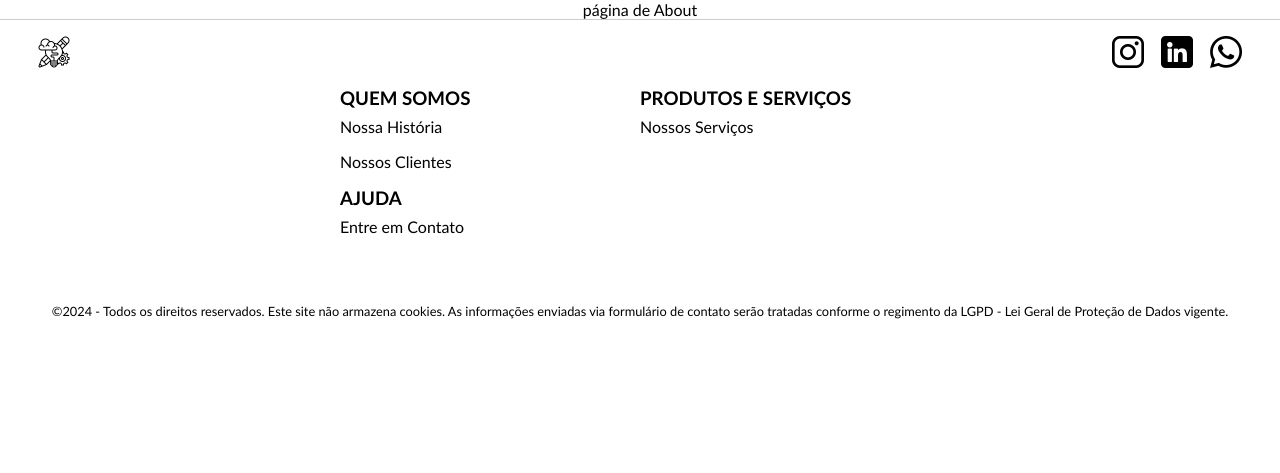
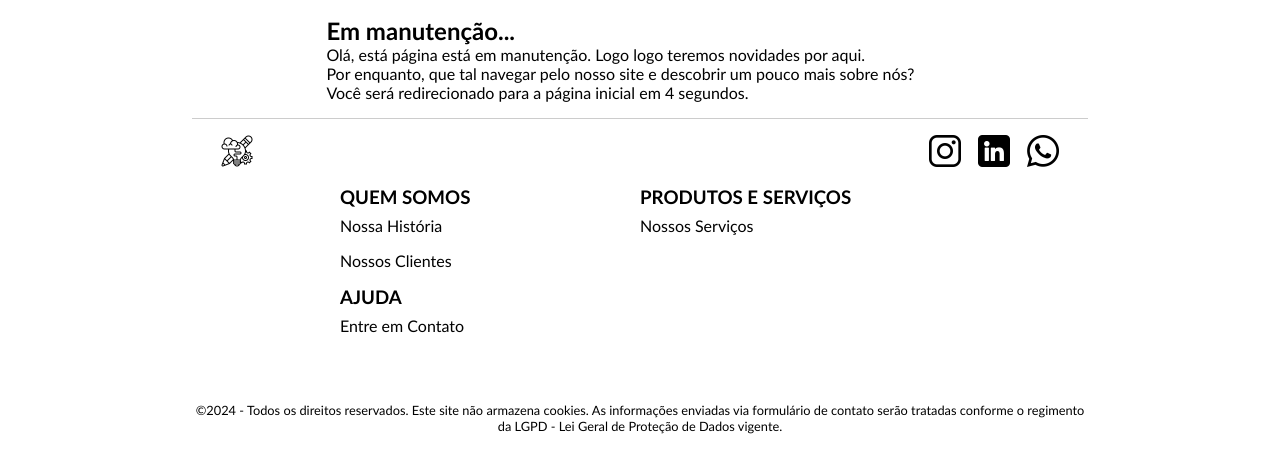
Before and after one commit to osantoschris/teste-hospedagem, a Django app: page /about/ in a window 1280 px wide. Shown: the part 75-548 px from the top of the page. Run offline with Django 5.2, Linux system fonts and the light colour scheme.

Commit message:
ajuste das páginas em manutenção com redirecionamento e favicon

```diff
--- a/homepage/static/homepage/css/global.css
+++ b/homepage/static/homepage/css/global.css
@@ -205,6 +205,9 @@
     height: 2rem;
     margin: 0 0.4rem;
 }
+.footer__header a {
+    text-decoration: none;
+}
 .footer__header-social img:hover{
     cursor: pointer;
 }
@@ -240,6 +243,9 @@
     .header {
         width: 70%;
     }
+    .header__menu-icon {
+        display: none;
+    }
     .navbar {
         display: flex;
         justify-content: space-between;
@@ -253,8 +259,8 @@
         width: 70%;
         min-height: auto;
     }
-    .header__menu-icon {
-        display: none;
+    .footer {
+        width: 70%;
     }
     .footer__content {
         grid-template-columns: repeat(2, 1fr);
--- /dev/null
+++ b/homepage/static/homepage/js/countdown.js
@@ -0,0 +1,16 @@
+function startCountdown(redirectUrl) {
+    var countdown = 10;
+    var countdownElement = document.getElementById('countdown');
+    var interval = setInterval(function() {
+        countdown--;
+        countdownElement.textContent = countdown;
+        if (countdown <= 0) {
+            clearInterval(interval);
+            window.location.href = redirectUrl;
+        };
+    }, 1000);
+};
+
+window.onload = function() {
+    startCountdown(redirectUrl);
+};
--- a/homepage/templates/homepage/about.html
+++ b/homepage/templates/homepage/about.html
@@ -1,15 +1,23 @@
 {% extends "homepage/index.html" %}
-
+{% load static %}
 {% block title %}quem somos{% endblock title %}
 
 
 {% block content %}
 
-<div class="main-container">
+<div class="container">
 
-    <div class="sub-container">
-        página de About
+    <div class="container__division">
+        <h2>Em manutenção...</h2>
+        <p>Olá, está página está em manutenção. Logo logo teremos novidades por aqui.</p>
+        <p>Por enquanto, que tal navegar pelo nosso site e descobrir um pouco mais sobre nós?</p>
+        <p>Você será redirecionado para a página inicial em <span id="countdown">10</span> segundos.</p>
     </div>
 </div>
 
+<script>
+    var redirectUrl = "{{ redirect_url }}"
+</script>
+<script src="{% static "homepage/js/countdown.js" %}"></script>
+
 {% endblock content %}
--- a/homepage/templates/homepage/index.html
+++ b/homepage/templates/homepage/index.html
@@ -6,6 +6,7 @@
     <meta name="viewport" content="width=device-width, initial-scale=1.0">
     <link rel="stylesheet" href="{% static "homepage/css/global.css" %}">
     <title>osantoschris | {% block title %}home{% endblock title %}</title>
+    <link rel="shortcut icon" href="{% static "homepage/img/favicon.png" %}" type="image/x-icon">
     {% block extra_css %}
         <link rel="stylesheet" href="{% static "homepage/css/index.css" %}">
     {% endblock extra_css %}
@@ -209,9 +210,15 @@
 
             <div class="footer__header-social">
 
-                <img src="{% static 'homepage/img/instagram.png' %}" alt="" srcset="">
-                <img src="{% static 'homepage/img/linkedin.png' %}" alt="" srcset="">
-                <img src="{% static 'homepage/img/whatsapp.png' %}" alt="" srcset="">
+                <a href="https://www.instagram.com/osantoschris_/" target="_blank">
+                    <img src="{% static 'homepage/img/instagram.png' %}" alt="" srcset="">
+                </a>
+                <a href="https://www.linkedin.com/in/christianoliveira8/" target="_blank">
+                    <img src="{% static 'homepage/img/linkedin.png' %}" alt="" srcset="">
+                </a>
+                <a href="https://wa.me/5562995003886?text=Ol%C3%A1%2C%20gostaria%20de%20fazer%20um%20or%C3%A7amento." target="_blank">
+                    <img src="{% static 'homepage/img/whatsapp.png' %}" alt="" srcset="">
+                </a>
 
             </div>
 
--- a/homepage/views.py
+++ b/homepage/views.py
@@ -1,5 +1,5 @@
 from django.shortcuts import render, HttpResponse
-
+from django.urls import reverse
 from django.conf import settings
 from django.template.loader import get_template
 from django.core.mail import EmailMessage, send_mail
@@ -53,13 +53,22 @@
     return render(request, 'homepage/index.html', {})
 
 def about(request):
-    return render(request, 'homepage/about.html', {})
+    context = {
+        'redirect_url': reverse('index')
+    }
+    return render(request, 'homepage/about.html', context)
 
 def products(request):
-    return render(request, 'homepage/services.html', {})
+    context = {
+        'redirect_url': reverse('index')
+    }
+    return render(request, 'homepage/services.html', context)
 
 def contact(request):
     return render(request, 'homepage/contact.html', {})
 
 def clients(request):
-    return render(request, 'homepage/clients.html', {})
+    context = {
+        'redirect_url': reverse('index')
+    }
+    return render(request, 'homepage/clients.html', context)
```
Also changed, not shown: homepage/templates/homepage/clients.html (+13 -4 lines), homepage/templates/homepage/services.html (+12 -4 lines), homepage/static/homepage/img/favicon.png (added).
